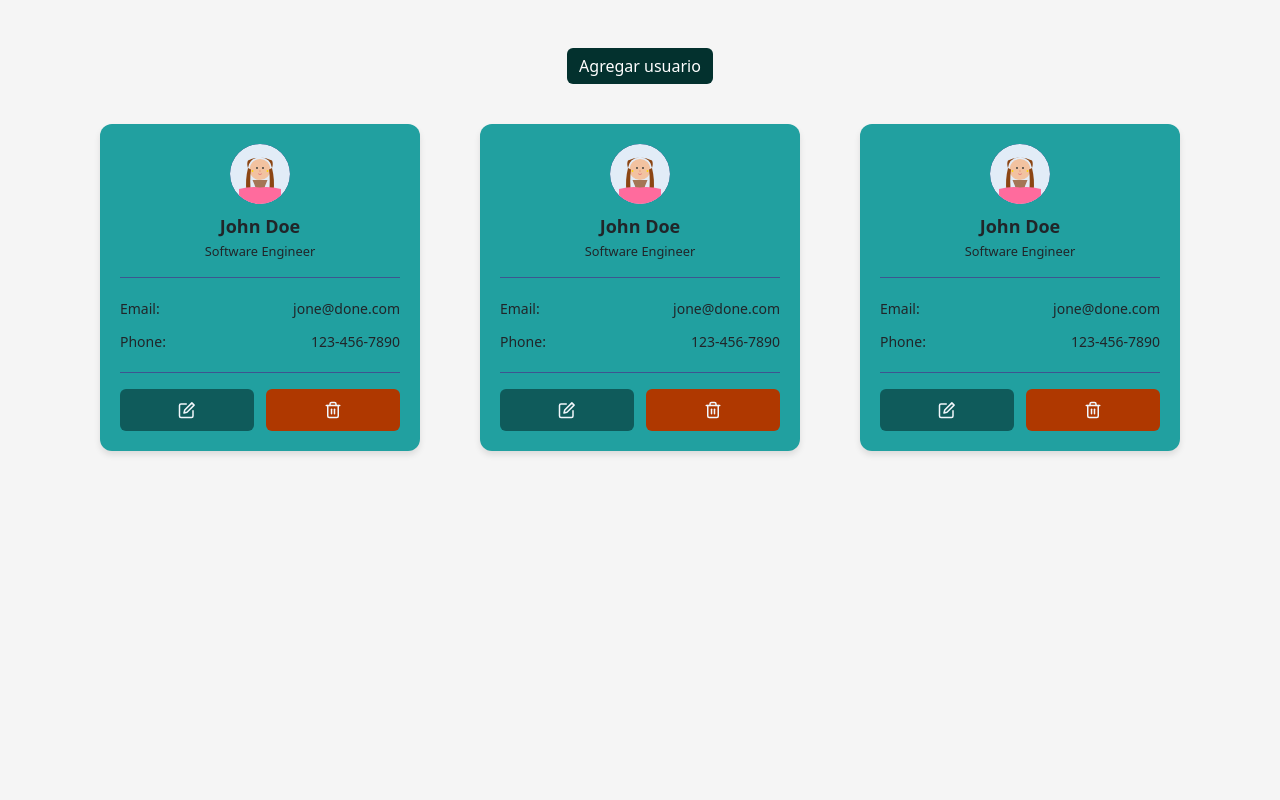
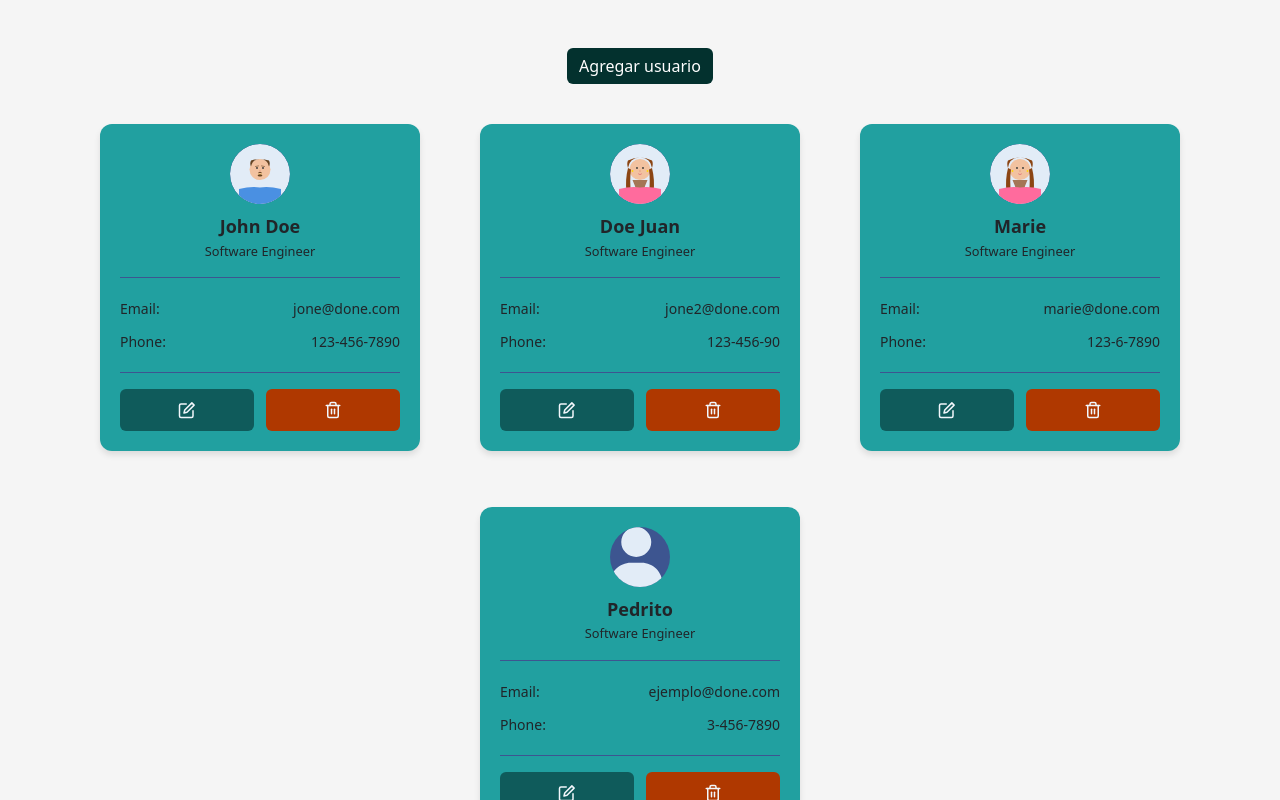
Before and after one commit to Ive21Go/react-users, a React (Create React App) app: page / in a window 1280 px wide. Built offline with nearby package versions, Linux system fonts and the light colour scheme.

Commit message:
Add dynamic contact list

```diff
--- a/src/App.js
+++ b/src/App.js
@@ -1,7 +1,23 @@
 import { Contact } from './components';
-
+import { useState, useEffect } from 'react';
 
 function App() {
+  // const [State, Function-State] = useState([]);
+  const [contacts, setContacts] = useState([]);
+
+  useEffect(() => {
+    // const saveContacts = localStorage.getItem('contacts');
+    // if (saveContacts) {
+    //   setContacts(JSON.parse(saveContacts));
+    // }
+    setContacts([
+    { id:'01', name: 'John Doe', title: 'Software Engineer', email: 'jone@done.com', phone: '123-456-7890', avatar: 'male' },
+    { id:'02', name: 'Doe Juan', title: 'Software Engineer', email: 'jone2@done.com', phone: '123-456-90', avatar: 'female' },
+    { id:'03', name: 'Marie', title: 'Software Engineer', email: 'marie@done.com', phone: '123-6-7890', avatar: 'female' },
+    { id:'04', name: 'Pedrito', title: 'Software Engineer', email: 'ejemplo@done.com', phone: '3-456-7890', avatar: 'account' }
+    ])
+  }, []);
+
   return (
     <div className="App">
       <div className="container my-5">
@@ -13,31 +29,17 @@ function App() {
           </div>
         </div>
         <div className="row g-4 justify-content-center">
-          <div className="col-12 col-md-4 d-flex justify-content-center">
-            <Contact
-              name="John Doe"
-              title="Software Engineer"
-              email="jone@done.com"
-              phone="123-456-7890"
-              avatar="female" />
-          </div>
-          <div className="col-12 col-md-4 d-flex justify-content-center">
-            <Contact
-              name="John Doe"
-              title="Software Engineer"
-              email="jone@done.com"
-              phone="123-456-7890"
-              avatar="female" />
-          </div>
-          <div className="col-12 col-md-4 d-flex justify-content-center">
-            <Contact
-              name="John Doe"
-              title="Software Engineer"
-              email="jone@done.com"
-              phone="123-456-7890"
-              avatar="female"
-            />
-          </div>
+          {contacts.map((contact) => (
+            <div key={contact.id} className="col-12 col-md-4 d-flex justify-content-center">
+              <Contact
+                name={contact.name}
+                title={contact.title}
+                email={contact.email}
+                phone={contact.phone}
+                avatar={contact.avatar}
+              />
+            </div>
+          ))}
         </div>
       </div>
     </div>
```
